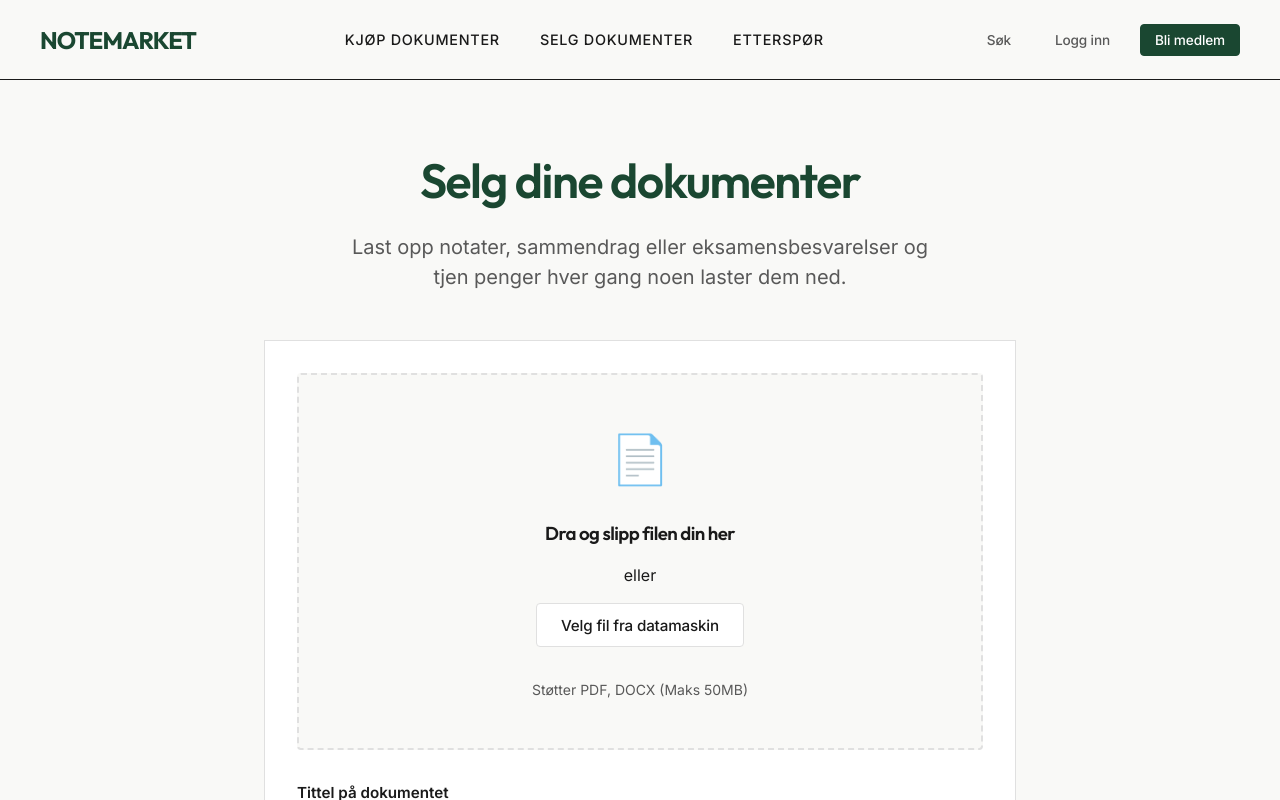
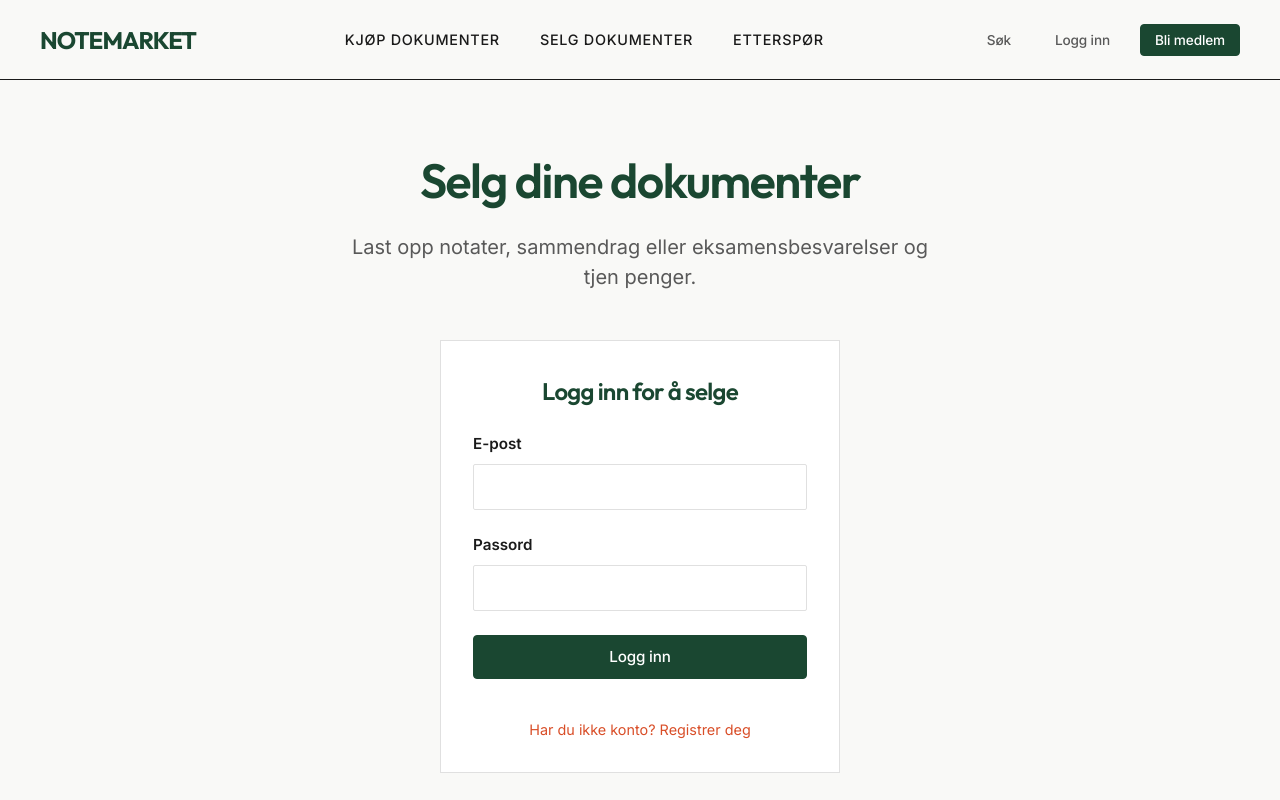
Before and after one commit to egil10/notemarket, a Next.js app: page /sell in a window 1280 px wide. Shown: the top 800 px of the page. Built offline with nearby package versions, Linux system fonts and the light colour scheme; no server answers.

Commit message:
tryin vercel and supa

```diff
--- a/package.json
+++ b/package.json
@@ -9,6 +9,8 @@
     "lint": "eslint"
   },
   "dependencies": {
+    "@supabase/ssr": "^0.7.0",
+    "@supabase/supabase-js": "^2.83.0",
     "next": "16.0.3",
     "react": "19.2.0",
     "react-dom": "19.2.0"
--- a/src/app/sell/page.tsx
+++ b/src/app/sell/page.tsx
@@ -1,9 +1,100 @@
-import React from 'react';
+'use client';
+
+import React, { useState, useEffect } from 'react';
 import { Header } from '@/components/Header';
 import { Button } from '@/components/ui/Button';
+import { createClient } from '@/lib/supabase';
 import styles from './sell.module.css';
 
 export default function SellPage() {
+    const supabase = createClient();
+    const [user, setUser] = useState<any>(null);
+    const [loading, setLoading] = useState(true);
+    const [uploading, setUploading] = useState(false);
+    const [file, setFile] = useState<File | null>(null);
+
+    // Form State
+    const [title, setTitle] = useState('');
+    const [courseCode, setCourseCode] = useState('');
+    const [price, setPrice] = useState('');
+    const [description, setDescription] = useState('');
+
+    // Auth State (Simple Email/Password for MVP)
+    const [email, setEmail] = useState('');
+    const [password, setPassword] = useState('');
+    const [isLogin, setIsLogin] = useState(true);
+
+    useEffect(() => {
+        checkUser();
+    }, []);
+
+    async function checkUser() {
+        const { data: { user } } = await supabase.auth.getUser();
+        setUser(user);
+        setLoading(false);
+    }
+
+    async function handleAuth() {
+        setLoading(true);
+        if (isLogin) {
+            const { error } = await supabase.auth.signInWithPassword({ email, password });
+            if (error) alert(error.message);
+        } else {
+            const { error } = await supabase.auth.signUp({ email, password });
+            if (error) alert(error.message);
+            else alert('Check your email for the confirmation link!');
+        }
+        await checkUser();
+        setLoading(false);
+    }
+
+    async function handleUpload() {
+        if (!file || !user) return;
+        setUploading(true);
+
+        try {
+            // 1. Upload File
+            const fileExt = file.name.split('.').pop();
+            const fileName = `${Math.random()}.${fileExt}`;
+            const filePath = `${user.id}/${fileName}`;
+
+            const { error: uploadError } = await supabase.storage
+                .from('documents')
+                .upload(filePath, file);
+
+            if (uploadError) throw uploadError;
+
+            // 2. Insert Metadata
+            const { error: dbError } = await supabase
+                .from('documents')
+                .insert({
+                    title,
+                    course_code: courseCode,
+                    price: parseFloat(price),
+                    description,
+                    file_path: filePath,
+                    user_id: user.id,
+                    university: 'Unknown' // Placeholder
+                });
+
+            if (dbError) throw dbError;
+
+            alert('Dokument lastet opp!');
+            // Reset form
+            setFile(null);
+            setTitle('');
+            setCourseCode('');
+            setPrice('');
+            setDescription('');
+        } catch (error: any) {
+            alert('Error uploading: ' + error.message);
+        } finally {
+            setUploading(false);
+        }
+    }
+
+    if (loading) return <div className={styles.page}>Loading...</div>;
+
     return (
         <div className={styles.page}>
             <Header />
@@ -12,44 +103,111 @@ export default function SellPage() {
                     <div className={styles.header}>
                         <h1 className={styles.title}>Selg dine dokumenter</h1>
                         <p className={styles.subtitle}>
-                            Last opp notater, sammendrag eller eksamensbesvarelser og tjen penger hver gang noen laster dem ned.
+                            Last opp notater, sammendrag eller eksamensbesvarelser og tjen penger.
                         </p>
                     </div>
 
+                    {!user ? (
+                        <div className={styles.authCard}>
+                            <h2>{isLogin ? 'Logg inn for å selge' : 'Opprett konto'}</h2>
+                            <div className={styles.form}>
+                                <div className={styles.formGroup}>
+                                    <label>E-post</label>
+                                    <input
+                                        type="email"
+                                        className={styles.input}
+                                        value={email}
+                                        onChange={(e) => setEmail(e.target.value)}
+                                    />
+                                </div>
+                                <div className={styles.formGroup}>
+                                    <label>Passord</label>
+                                    <input
+                                        type="password"
+                                        className={styles.input}
+                                        value={password}
+                                        onChange={(e) => setPassword(e.target.value)}
+                                    />
+                                </div>
+                                <Button onClick={handleAuth} fullWidth>
+                                    {isLogin ? 'Logg inn' : 'Registrer deg'}
+                                </Button>
+                                <p className={styles.switchAuth} onClick={() => setIsLogin(!isLogin)}>
+                                    {isLogin ? 'Har du ikke konto? Registrer deg' : 'Har du konto? Logg inn'}
+                                </p>
+                            </div>
+                        </div>
+                    ) : (
                         <div className={styles.uploadCard}>
                             <div className={styles.dropzone}>
                                 <div className={styles.icon}>📄</div>
+                                {file ? (
+                                    <h3>{file.name}</h3>
+                                ) : (
+                                    <>
                                         <h3>Dra og slipp filen din her</h3>
                                         <p>eller</p>
-                            <Button variant="secondary">Velg fil fra datamaskin</Button>
-                            <p className={styles.hint}>Støtter PDF, DOCX (Maks 50MB)</p>
+                                        <input
+                                            type="file"
+                                            onChange={(e) => setFile(e.target.files?.[0] || null)}
+                                            style={{ display: 'none' }}
+                                            id="file-upload"
+                                        />
+                                        <label htmlFor="file-upload">
+                                            <Button variant="secondary" as="span">Velg fil fra datamaskin</Button>
+                                        </label>
+                                    </>
+                                )}
                             </div>
 
                             <div className={styles.form}>
                                 <div className={styles.formGroup}>
                                     <label>Tittel på dokumentet</label>
-                                <input type="text" placeholder="Eks: Sammendrag av Exphil" className={styles.input} />
+                                    <input
+                                        type="text"
+                                        className={styles.input}
+                                        value={title}
+                                        onChange={(e) => setTitle(e.target.value)}
+                                    />
                                 </div>
 
                                 <div className={styles.row}>
                                     <div className={styles.formGroup}>
                                         <label>Fagkode</label>
-                                    <input type="text" placeholder="Eks: EXPHIL03" className={styles.input} />
+                                        <input
+                                            type="text"
+                                            className={styles.input}
+                                            value={courseCode}
+                                            onChange={(e) => setCourseCode(e.target.value)}
+                                        />
                                     </div>
                                     <div className={styles.formGroup}>
                                         <label>Pris (NOK)</label>
-                                    <input type="number" placeholder="100" className={styles.input} />
+                                        <input
+                                            type="number"
+                                            className={styles.input}
+                                            value={price}
+                                            onChange={(e) => setPrice(e.target.value)}
+                                        />
                                     </div>
                                 </div>
 
                                 <div className={styles.formGroup}>
                                     <label>Beskrivelse</label>
-                                <textarea rows={4} placeholder="Beskriv hva dokumentet inneholder..." className={styles.textarea} />
+                                    <textarea
+                                        rows={4}
+                                        className={styles.textarea}
+                                        value={description}
+                                        onChange={(e) => setDescription(e.target.value)}
+                                    />
                                 </div>
 
-                            <Button fullWidth size="lg">Last opp og publiser</Button>
+                                <Button fullWidth size="lg" onClick={handleUpload} disabled={uploading}>
+                                    {uploading ? 'Laster opp...' : 'Last opp og publiser'}
+                                </Button>
                             </div>
                         </div>
+                    )}
                 </div>
             </main>
         </div>
--- a/src/app/sell/sell.module.css
+++ b/src/app/sell/sell.module.css
@@ -31,12 +31,24 @@
     margin: 0 auto;
 }
 
-.uploadCard {
+.uploadCard,
+.authCard {
     background: var(--surface);
     border-radius: var(--radius-lg);
     border: 1px solid var(--border);
     padding: 2rem;
     box-shadow: var(--shadow-md);
+}
+
+.authCard {
+    max-width: 400px;
+    margin: 0 auto;
+}
+
+.authCard h2 {
+    text-align: center;
+    margin-bottom: 1.5rem;
+    color: var(--primary);
 }
 
 .dropzone {
@@ -109,3 +121,15 @@
     border-color: var(--accent);
     box-shadow: 0 0 0 3px var(--accent-glow);
 }
+
+.switchAuth {
+    text-align: center;
+    font-size: 0.9rem;
+    color: var(--accent);
+    cursor: pointer;
+    margin-top: 1rem;
+}
+
+.switchAuth:hover {
+    text-decoration: underline;
+}
--- /dev/null
+++ b/src/lib/supabase.ts
@@ -0,0 +1,7 @@
+import { createBrowserClient } from '@supabase/ssr';
+
+export const createClient = () =>
+    createBrowserClient(
+        process.env.NEXT_PUBLIC_SUPABASE_URL!,
+        process.env.NEXT_PUBLIC_SUPABASE_ANON_KEY!
+    );
```
Also changed, not shown: 2 other files (tests, documents, lock files or other folders). Lines whose indentation alone changed are shown as unchanged.
